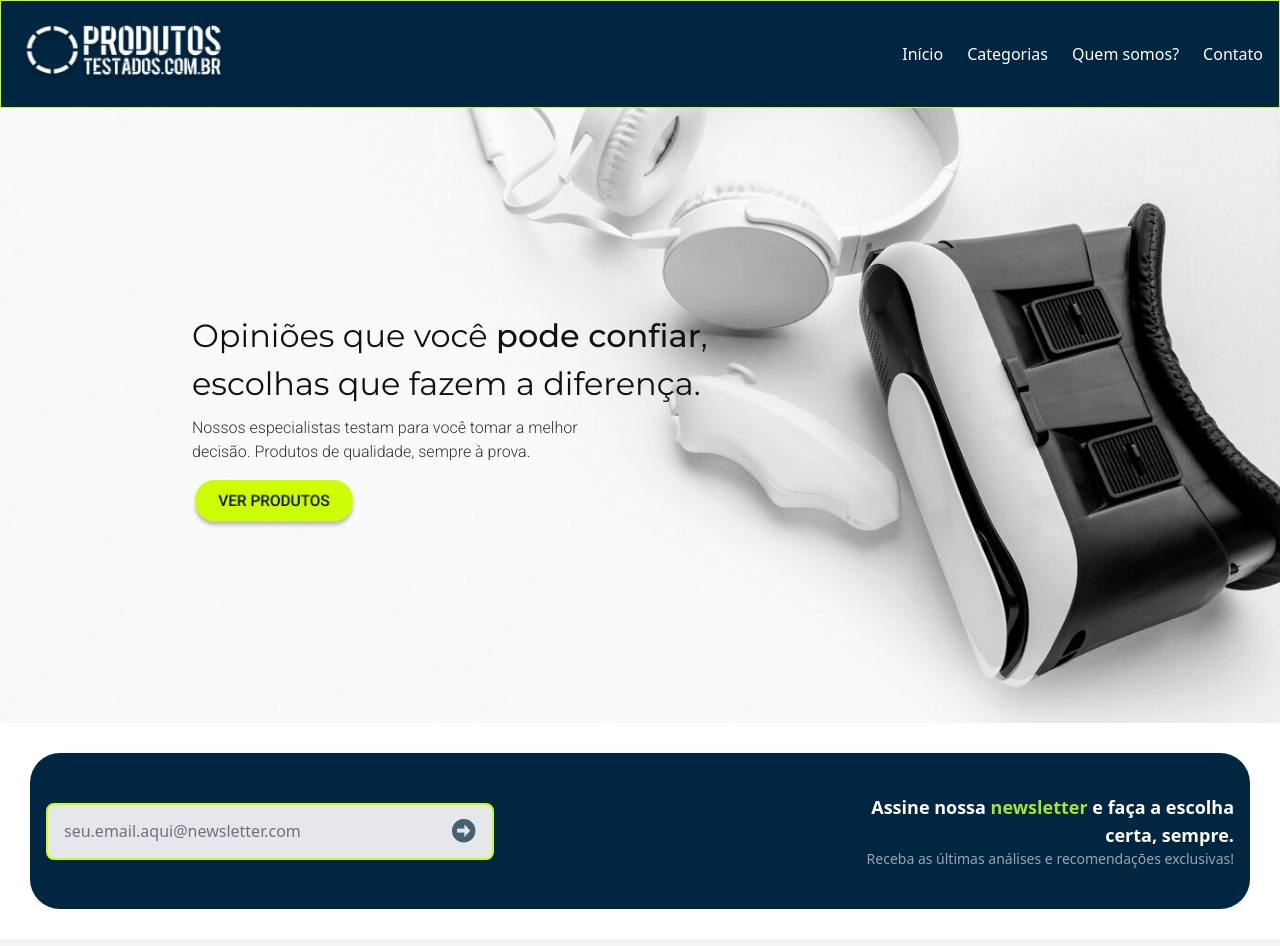
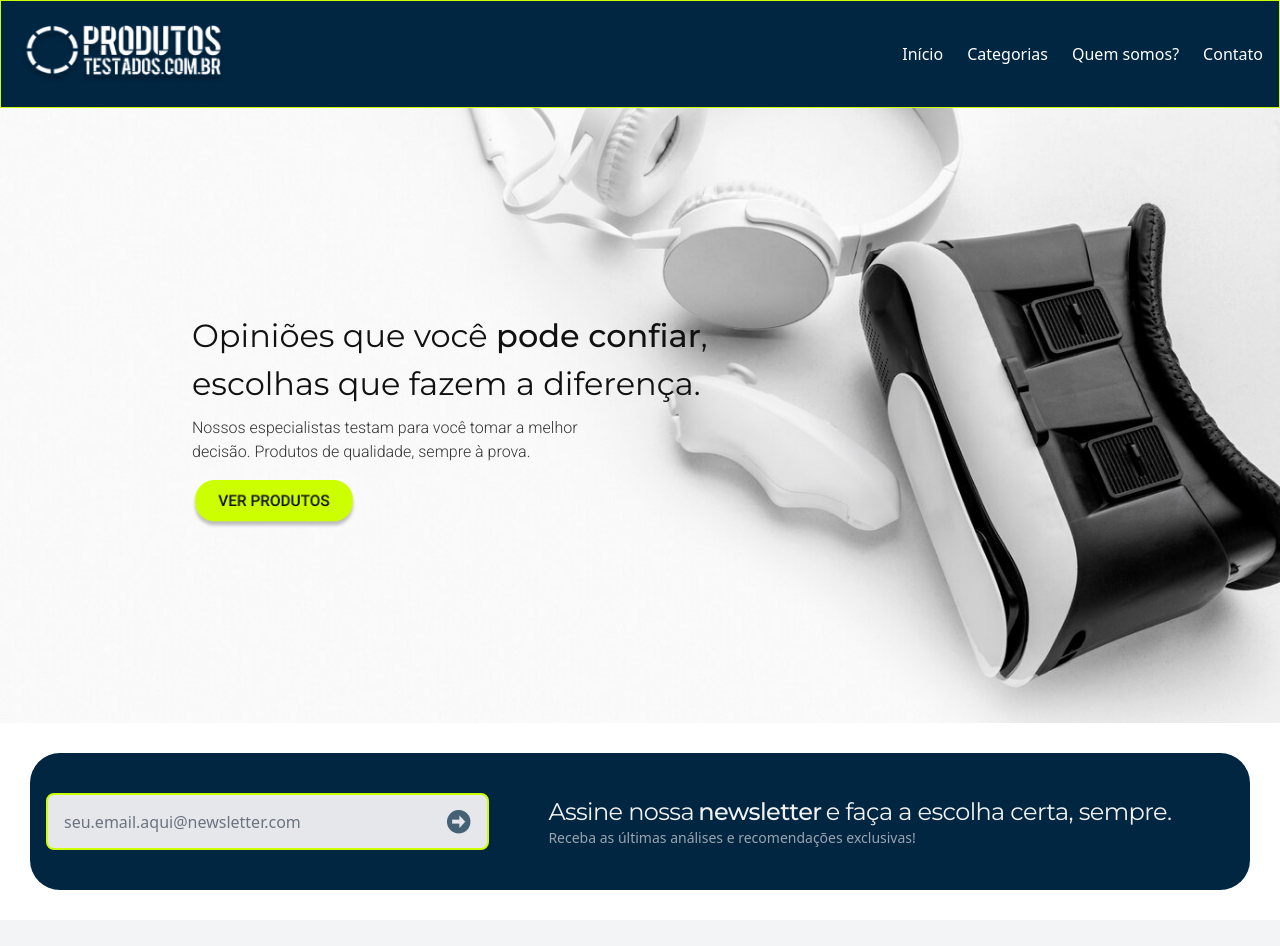
Before and after one commit to joaopouey/produtos-testados, a React (Create React App) app: page /home in a window 1280 px wide. Shown: the top 946 px of the page. Built offline with nearby package versions, Linux system fonts and the light colour scheme.

Commit message:
Ajuste do texto da barra de newsletter

```diff
--- a/src/components/Newsletter.js
+++ b/src/components/Newsletter.js
@@ -3,24 +3,39 @@ import React from "react";
 const Newsletter = () => {
   return (
     <section className="bg-[#002642] text-white py-10 px-4 m-[30px] rounded-[30px]">
-      <div className="container mx-auto flex flex-col md:flex-row items-center justify-between space-y-4 md:space-y-0">
-      <div class="flex items-center w-[443px] h-[57px] bg-[#d9d9d9] border-2 border-[#ccff00] bg-gray-200 rounded-lg px-4 py-2 w-full max-w-md">
+      <div className="container mx-auto flex flex-col md:flex-row items-center space-y-4 md:space-y-0">
+        {/* Input e botão */}
+        <div className="flex items-center w-[443px] h-[57px] bg-gray-200 border-2 border-[#ccff00] rounded-lg px-4 py-2">
           <input
             type="email"
             placeholder="seu.email.aqui@newsletter.com"
-        class="flex-grow  bg-transparent outline-none text-gray-700 placeholder-gray-500 rounded-lg"
+            className="flex-grow bg-transparent outline-none text-gray-700 placeholder-gray-500 rounded-lg"
           />
-      <button class="flex items-center justify-center rounded-full h-[24px] w-[24px]">
-        <img src="botao_newsletter.png" alt="Enviar" class="h-6 w-6"/>
+          <button className="flex items-center justify-center rounded-full h-[24px] w-[24px]">
+            <img src="botao_newsletter.png" alt="Enviar" className="h-6 w-6"/>
           </button>
         </div>
-        <div className="text-center md:text-right md:w-1/3">
-          <h3 className="text-lg font-semibold">Assine nossa <span className="text-lime-400">newsletter</span> e faça a escolha certa, sempre.</h3>
-          <p className="text-gray-400 text-sm">Receba as últimas análises e recomendações exclusivas!</p>
+
+        {/* Texto da newsletter */}
+        <div className="ml-[5%]">
+          <span className="text-[#f2f2f2] text-2xl font-light font-['Montserrat'] tracking-tight">
+            Assine nossa
+          </span>{' '}
+          <span className="text-[#f2f2f2] text-2xl font-medium font-['Montserrat'] tracking-tight">
+            newsletter
+          </span>{' '}
+          <span className="text-[#f2f2f2] text-2xl font-light font-['Montserrat'] tracking-tight">
+            e faça a escolha certa, sempre.
+          </span>
+          <p className="text-gray-400 text-sm">
+            Receba as últimas análises e recomendações exclusivas!
+          </p>
         </div>
       </div>
     </section>
   );
 };
 
+
+
 export default Newsletter;
```
Lines whose indentation alone changed are shown as unchanged.
